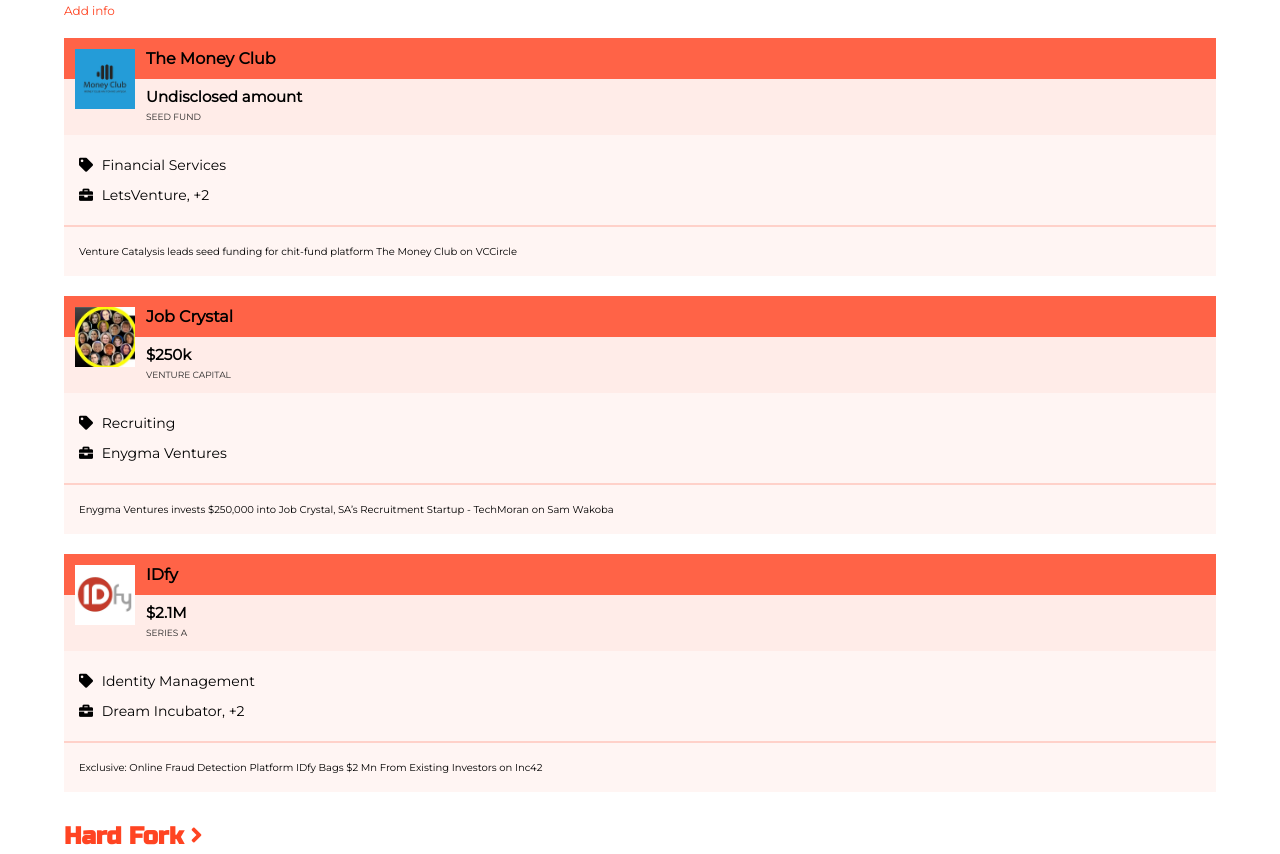
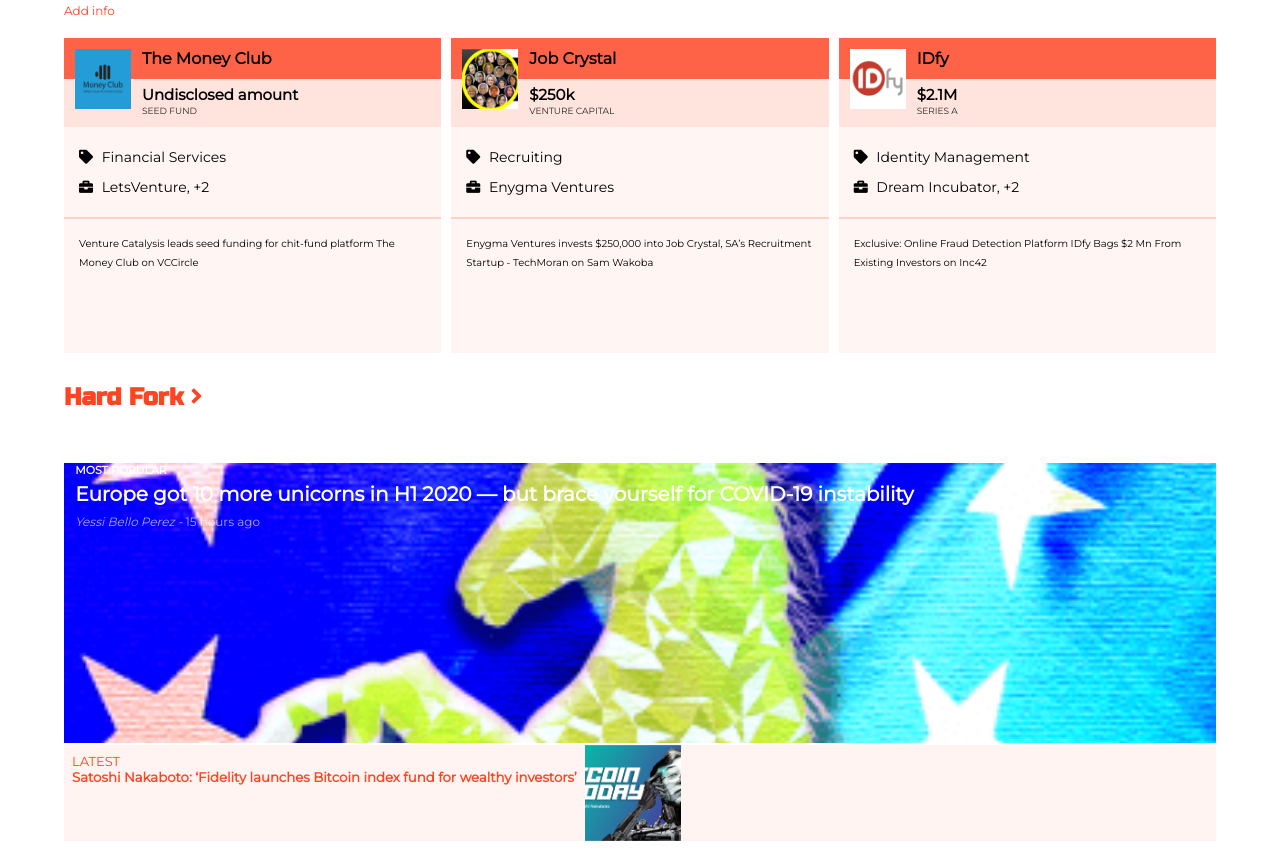
Before and after one commit to kcotrinam/TMZ-reponsive-Web, a plain HTML site: page index.html in a window 1280 px wide. Shown: the part 1634-2488 px from the top of the page. Drawn offline with Linux system fonts and the light colour scheme.

Commit message:
FUNDING SECTION 768 REPONSIVE ADDED

```diff
--- a/css/styles.css
+++ b/css/styles.css
@@ -253,6 +253,7 @@ li {
 
 .card {
   margin-top: 20px;
+  background-color: rgba(255, 68, 34, 0.05);
 }
 
 .card__title,
@@ -269,7 +270,7 @@ li {
 .card__subtitle {
   font-size: 15px;
   background: rgba(255, 68, 34, 0.1);
-  line-height: 20px;
+  line-height: 16px;
   padding: 0.5rem;
 }
 
@@ -281,7 +282,7 @@ li {
 }
 
 .card__img {
-  width: 60px;
+  width: 56px;
   height: 60px;
   margin: 11px;
   float: left;
@@ -290,7 +291,6 @@ li {
 .card__options {
   clear: left;
   padding: 15px;
-  background-color: rgba(255, 68, 34, 0.05);
   border-bottom: 2px solid rgba(255, 68, 34, 0.2);
 }
 
@@ -308,7 +308,6 @@ li {
   font-size: 10px;
   line-height: 19px;
   padding: 15px;
-  background-color: rgba(255, 68, 34, 0.05);
 }
 
 /* ----------------------- HARD FORK SECTION --------------- */
@@ -629,4 +628,14 @@ li {
     width: 100%;
     height: 100%;
   }
+
+  /* --------------------- LATEST FUNDING SECTION ---------------- */
+
+  .card-container {
+    display: flex;
+  }
+  .card:not(:first-child) {
+    margin-left: 10px;
+    height: 315px;
+  }
 }
--- a/index.html
+++ b/index.html
@@ -251,7 +251,8 @@
         </article>
       </div>
     </section>
-    <!-- LATEST NEWS SECITON -->
+    <!-- LATEST FUNDING SECITON -->
+
     <section class="latest-funding width-90">
       <h1 class="fund-nav__title">
         <a class="red russo-font" href="#">Latest fundin rounds on Index.co</a>
@@ -264,6 +265,7 @@
         </ul>
       </div>
 
+      <div class="card-container">
         <div class="card width-100">
           <a href="#">
             <img class="card__img" src="./images&svgs/card-img1.jpg" alt="" />
@@ -366,9 +368,13 @@
             </a>
           </p>
         </div>
+      </div>
     </section>
 
     <section class="news-sections hard-fork width-90">
+      <div class="bg-gradient">
+
+
       <div class="news-sections__child">
         <h1 class="red russo-font">
           Hard Fork <i class="fas fa-angle-right"></i>
@@ -376,7 +382,6 @@
         <ul class="articles-ul">
           <li>
             <article class="bg-article1 banner article__banner width-100">
-              <div class="bg-gradient">
                 <h2>MOST POPULAR</h2>
                 <h3>
                   Europe got 10 more unicorns in H1 2020 — but brace yourself
@@ -459,6 +464,7 @@
             </article>
           </li>
         </ul>
+
     </div>
       <div class="news-sections__child">
         <h1 class="red russo-font">Apps <i class="fas fa-angle-right"></i></h1>
```
Lines whose indentation alone changed are shown as unchanged.
